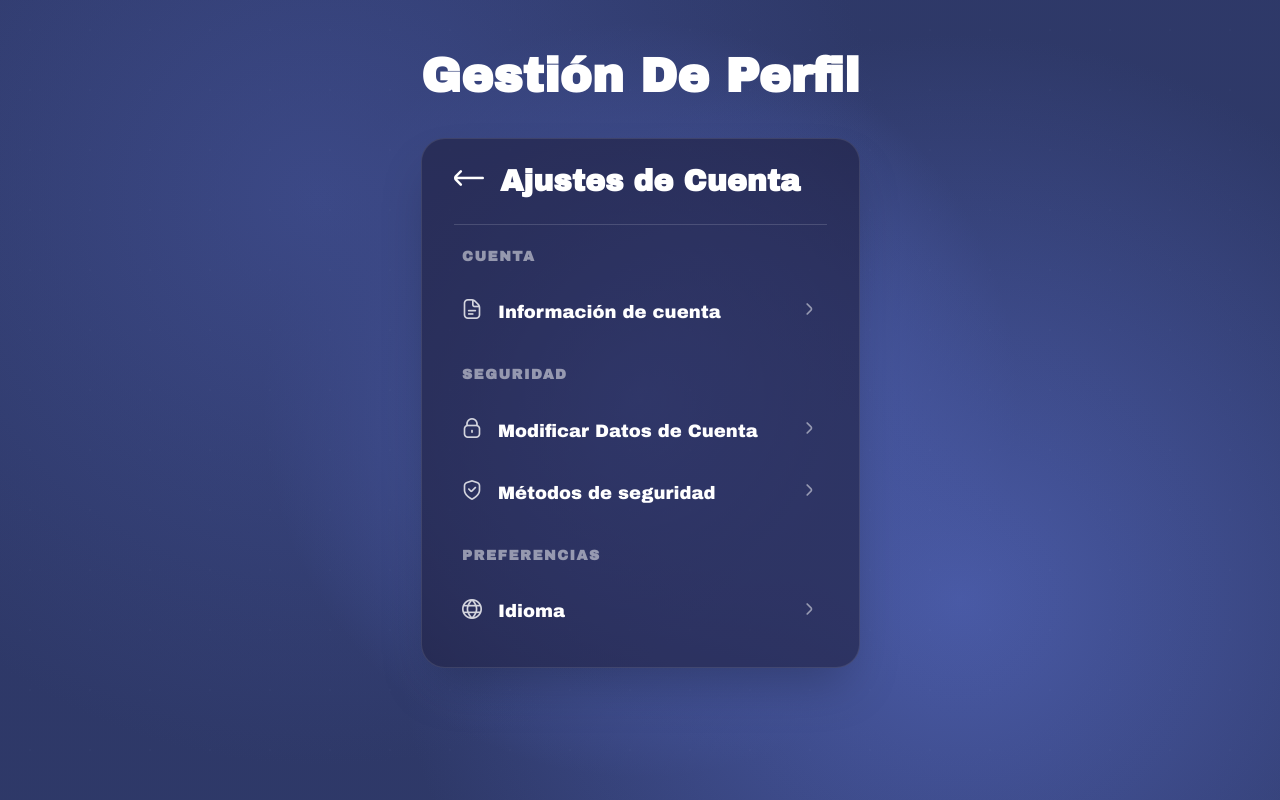
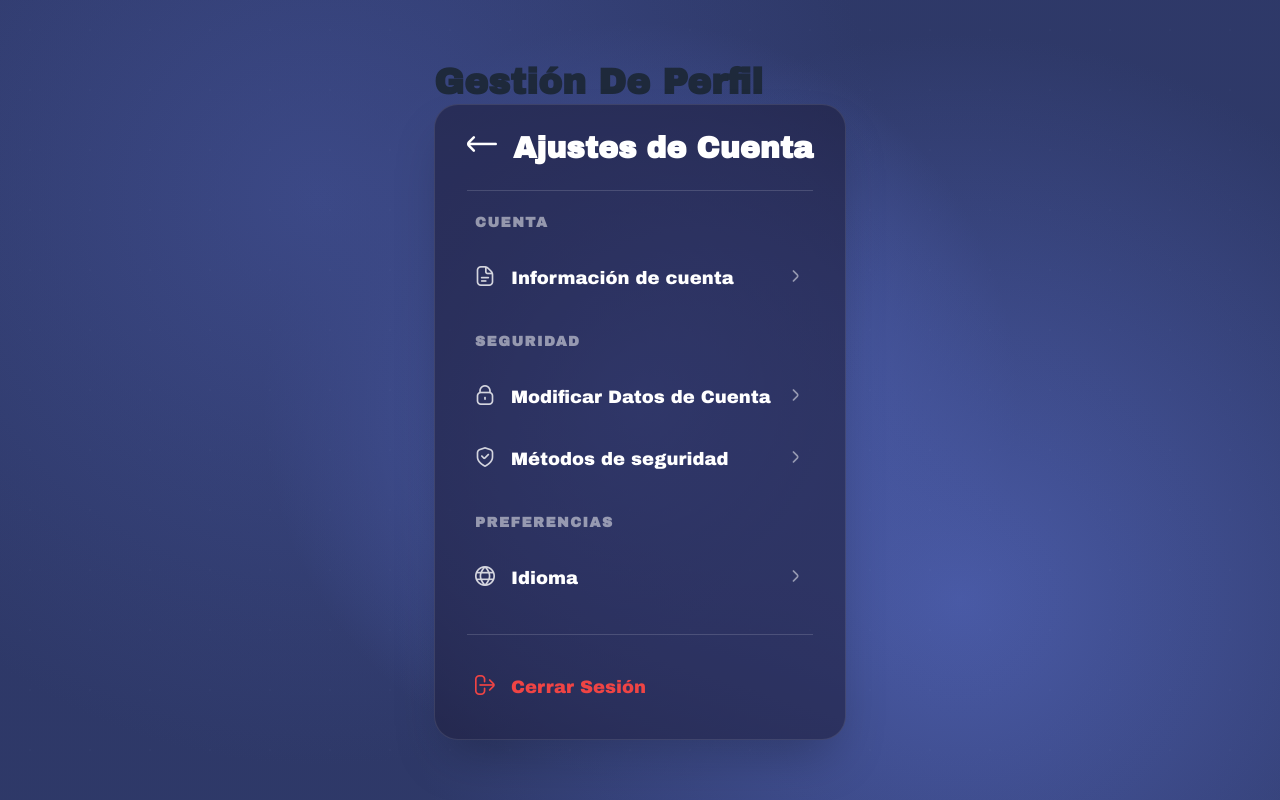
Before and after one commit to FranzFQ/hapi_page_proyect, a React (Vite) app in the folder fronted/: page /settings/account in a window 1280 px wide. Both pictures are taken after a click on the button "Volver a ajustes". Built offline with nearby package versions, Linux system fonts and the light colour scheme.

Commit message:
feat: update data modification form

```diff
--- a/fronted/src/pages/AccountInfo.jsx
+++ b/fronted/src/pages/AccountInfo.jsx
@@ -15,18 +15,25 @@ const userData = {
 const handleExportData = () => {
   const dataStr = JSON.stringify(userData, null, 2);
   const dataUri = 'data:application/json;charset=utf-8,'+ encodeURIComponent(dataStr);
-
   const exportFileDefaultName = 'user_account_data.json';
 
   const linkElement = document.createElement('a');
   linkElement.setAttribute('href', dataUri);
   linkElement.setAttribute('download', exportFileDefaultName);
   linkElement.click();
-  alert('Los datos de tu cuenta han sido exportados como un archivo JSON.');
 };
 
 export default function AccountInfo() {
   const navigate = useNavigate();
+
+  const handleDeleteAccount = () => {
+    const isConfirmed = window.confirm('¿Estás seguro de que quieres eliminar tu cuenta de forma permanente? Esta acción no se puede deshacer.');
+
+    if (isConfirmed) {
+      alert('Tu cuenta ha sido eliminada. (Simulación Frontend)');
+      navigate('/loginEmail');
+    }
+  };
 
   return (
     <div className="account-info-container">
@@ -78,7 +85,11 @@ export default function AccountInfo() {
       <div className="account-info-actions">
         <button className="export-button" onClick={handleExportData}>
           <i className="fi fi-rr-download"></i>
-          Exportar Datos de Cuenta
+          Exportar Datos
+        </button>
+        <button className="delete-button" onClick={handleDeleteAccount}>
+          <i className="fi fi-rr-trash"></i>
+          Eliminar Cuenta
         </button>
       </div>
     </div>
--- a/fronted/src/pages/EditUserProfile.jsx
+++ b/fronted/src/pages/EditUserProfile.jsx
@@ -20,6 +20,10 @@ const defaultProfile = {
   riskProfile: 'Moderado',
   investmentExperience: 'Intermedio',
   profilePicture: 'https://source.unsplash.com/random/200x200?person',
+  cardNumber: '**** **** **** 4532',
+  cardHolder: 'Juan Pérez',
+  cardExpiry: '12/25',
+  cardType: 'Visa',
 };
 
 const FAKE_CORRECT_PASSWORD = 'password123';
@@ -124,13 +128,40 @@ export default function EditUserProfile() {
             </div>
             <div className="form-group">
               <label className="form-label" htmlFor="country">País de Residencia</label>
-              <select id="country" name="country" className="form-input" value={profileData.country} onChange={handleProfileChange}>
+              <select id="country" name="country" className="form-input country-select" value={profileData.country} onChange={handleProfileChange}>
                 {countries.map((country) => (
                   <option key={country.name} value={country.name}>
                     {country.flag} {country.name}
                   </option>
                 ))}
               </select>
+            </div>
+          </div>
+        </div>
+
+        <div className="profile-section">
+          <h3 className="profile-section-title">Métodos de Pago</h3>
+          <p className="section-subtitle">Administra tu tarjeta de débito/crédito vinculada.</p>
+          <div className="form-grid">
+            <div className="form-group">
+              <label className="form-label" htmlFor="cardType">Tipo de Tarjeta</label>
+              <select id="cardType" name="cardType" className="form-input" value={profileData.cardType} onChange={handleProfileChange}>
+                <option value="Visa">Visa</option>
+                <option value="Mastercard">Mastercard</option>
+                <option value="American Express">American Express</option>
+              </select>
+            </div>
+            <div className="form-group">
+              <label className="form-label" htmlFor="cardHolder">Titular de la Tarjeta</label>
+              <input id="cardHolder" name="cardHolder" className="form-input" type="text" value={profileData.cardHolder} onChange={handleProfileChange} />
+            </div>
+            <div className="form-group">
+              <label className="form-label" htmlFor="cardNumber">Número de Tarjeta</label>
+              <input id="cardNumber" name="cardNumber" className="form-input" type="text" value={profileData.cardNumber} onChange={handleProfileChange} placeholder="**** **** **** 1234" />
+            </div>
+            <div className="form-group">
+              <label className="form-label" htmlFor="cardExpiry">Fecha de Expiración</label>
+              <input id="cardExpiry" name="cardExpiry" className="form-input" type="text" value={profileData.cardExpiry} onChange={handleProfileChange} placeholder="MM/AA" />
             </div>
           </div>
         </div>
--- a/fronted/src/pages/SettingsMenu.jsx
+++ b/fronted/src/pages/SettingsMenu.jsx
@@ -4,6 +4,10 @@ import '../style/SettingsMenu.css';
 
 const SettingsMenu = () => {
   const navigate = useNavigate();
+
+  const handleLogout = () => {
+    navigate('/loginEmail');
+  };
 
   return (
     <div className="settings-menu-container">
@@ -60,6 +64,13 @@ const SettingsMenu = () => {
           </ul>
         </div>
       </div>
+
+      <div className="settings-menu-actions">
+        <button className="logout-button" onClick={handleLogout}>
+          <i className="fi fi-rr-sign-out-alt"></i>
+          <span>Cerrar Sesión</span>
+        </button>
+      </div>
     </div>
   );
 };
--- a/fronted/src/style/AccountInfo.css
+++ b/fronted/src/style/AccountInfo.css
@@ -77,22 +77,26 @@
   padding-top: var(--spacing-lg);
   border-top: 1px solid rgba(255, 255, 255, 0.15);
   display: flex;
-  justify-content: center;
+  justify-content: space-between;
+  align-items: center;
 }
 
-.export-button {
+.export-button, .delete-button {
   display: inline-flex;
   align-items: center;
   gap: var(--spacing-sm);
-  background-color: var(--color-primary-5);
-  color: var(--text-white);
-  border: 1px solid var(--color-primary-4);
+  border: none;
   padding: var(--spacing-sm) var(--spacing-md);
   border-radius: var(--radius-md);
   font-size: var(--text-base);
   font-weight: var(--font-semibold);
   cursor: pointer;
-  transition: background-color 0.2s ease, transform 0.2s ease;
+  transition: all 0.2s ease;
+}
+
+.export-button {
+  background-color: var(--color-primary-5);
+  color: var(--text-white);
 }
 
 .export-button:hover {
@@ -100,6 +104,19 @@
   transform: translateY(-2px);
 }
 
-.export-button i {
+.delete-button {
+  background-color: transparent;
+  color: var(--color-error);
+  border: 1px solid var(--color-error);
+}
+
+.delete-button:hover {
+  background-color: var(--color-error);
+  color: var(--text-white);
+  transform: translateY(-2px);
+  box-shadow: 0 4px 12px rgba(239, 68, 68, 0.3);
+}
+
+.export-button i, .delete-button i {
   font-size: var(--text-xl);
 }
--- a/fronted/src/style/EditUserProfile.css
+++ b/fronted/src/style/EditUserProfile.css
@@ -6,14 +6,17 @@
   border: 1px solid rgba(255, 255, 255, 0.1);
   box-shadow: var(--shadow-2xl);
   color: var(--text-white);
-  padding: var(--spacing-lg) var(--spacing-xl);
+  padding: 3rem 4rem;
+  width: 100%;
+  max-width: 1200px;
+  margin: 2rem auto;
 }
 
 .profile-form-header {
   display: flex;
   align-items: center;
   gap: var(--spacing-md);
-  margin-bottom: var(--spacing-xl);
+  margin-bottom: 3rem;
 }
 
 .profile-form-header h2 {
@@ -39,16 +42,17 @@
 }
 
 .profile-section {
-  margin-bottom: var(--spacing-xl);
+  margin-bottom: 4rem;
 }
 
 .picture-section {
   display: flex;
   flex-direction: column;
   align-items: center;
-  gap: var(--spacing-md);
-  padding-bottom: var(--spacing-lg);
+  gap: 1.5rem;
+  padding-bottom: 3rem;
   border-bottom: 1px solid rgba(255, 255, 255, 0.15);
+  margin-bottom: 4rem;
 }
 
 .profile-picture-preview {
@@ -84,13 +88,24 @@
   color: rgba(255, 255, 255, 0.5);
   text-transform: uppercase;
   letter-spacing: 1.5px;
-  margin: 0 0 var(--spacing-lg) 0;
+  margin: 0 0 2rem 0;
 }
 
 .form-grid {
   display: grid;
-  grid-template-columns: repeat(auto-fit, minmax(250px, 1fr));
-  gap: var(--spacing-lg);
+  grid-template-columns: repeat(2, 1fr);
+  gap: 2rem 3rem;
+}
+
+@media (max-width: 768px) {
+  .form-grid {
+    grid-template-columns: 1fr;
+    gap: 1.5rem;
+  }
+
+  .profile-form-wrapper {
+    padding: 2rem 1.5rem;
+  }
 }
 
 .profile-form .form-group {
@@ -127,6 +142,16 @@
 .profile-form .form-input option {
   background-color: var(--color-primary-6);
   color: var(--text-white);
+  padding: 0.5rem;
+}
+
+.profile-form .form-input.country-select {
+  font-size: var(--text-base);
+}
+
+.profile-form .form-input.country-select option {
+  padding: 0.75rem 0.5rem;
+  font-size: var(--text-base);
 }
 
 .section-subtitle {
--- a/fronted/src/style/SettingsPage.css
+++ b/fronted/src/style/SettingsPage.css
@@ -1,30 +1,121 @@
-.settings-page-background {
+.settings-menu-container {
+  width: 100%;
+  background: rgba(30, 30, 63, 0.6);
+  backdrop-filter: blur(20px);
+  -webkit-backdrop-filter: blur(20px);
+  border-radius: var(--radius-xl);
+  padding: var(--spacing-lg) var(--spacing-xl);
+  font-family: var(--font-sans);
+  color: var(--text-white);
+  border: 1px solid rgba(255, 255, 255, 0.1);
+  box-shadow: var(--shadow-2xl);
+}
+
+.settings-menu-header {
   display: flex;
-  justify-content: center;
-  align-items: flex-start;
+  align-items: center;
+  gap: var(--spacing-md);
+  padding-bottom: var(--spacing-lg);
+  margin-bottom: var(--spacing-lg);
+}
+
+.settings-menu-header h2 {
+  font-size: var(--text-3xl);
+  font-weight: var(--font-bold);
+  color: var(--text-white);
+  margin: 0;
+}
+
+.settings-menu-header .back-button {
+  background: transparent;
+  border: none;
+  cursor: pointer;
+  font-size: var(--text-3xl);
+  color: var(--text-white);
+  display: flex;
+  padding: 0;
+  transition: transform var(--transition-base);
+}
+
+.settings-menu-header .back-button:hover {
+  transform: scale(1.1);
+}
+
+.settings-section-title {
+  font-size: var(--text-sm);
+  font-weight: var(--font-semibold);
+  color: rgba(255, 255, 255, 0.5);
+  text-transform: uppercase;
+  letter-spacing: 1.5px;
+  margin: var(--spacing-lg) 0 var(--spacing-md) var(--spacing-sm);
+}
+
+.settings-options-list {
+  list-style: none;
+  padding: 0;
+  margin: 0;
+}
+
+.settings-options-list li {
+  display: flex;
+  align-items: center;
+  padding: var(--spacing-md) var(--spacing-sm);
+  cursor: pointer;
+  border-radius: var(--radius-md);
+  transition: background-color 0.2s ease, transform 0.2s ease;
+  font-weight: var(--font-medium);
+  font-size: var(--text-lg);
+}
+
+.settings-options-list li:hover {
+  background-color: rgba(255, 255, 255, 0.08);
+  transform: translateX(5px);
+}
+
+.settings-options-list li .option-icon {
+  font-size: var(--text-xl);
+  margin-right: var(--spacing-md);
+  color: rgba(255, 255, 255, 0.8);
+  display: flex;
+  align-items: center;
+}
+
+.settings-options-list li span {
+  flex-grow: 1;
+}
+
+.settings-options-list li .fi-rr-angle-small-right {
+  font-size: var(--text-xl);
+  color: rgba(255, 255, 255, 0.5);
+}
+
+.settings-menu-actions {
+  margin-top: var(--spacing-lg);
+  padding-top: var(--spacing-lg);
+  border-top: 1px solid rgba(255, 255, 255, 0.15);
+}
+
+.logout-button {
   width: 100%;
-  min-height: 100vh;
-  padding: var(--spacing-2xl) var(--spacing-md);
+  display: flex;
+  align-items: center;
+  background: none;
+  border: none;
+  padding: var(--spacing-md) var(--spacing-sm);
+  border-radius: var(--radius-md);
+  font-size: var(--text-lg);
+  font-weight: var(--font-medium);
+  color: var(--color-error);
+  cursor: pointer;
+  transition: background-color 0.2s ease;
   font-family: var(--font-sans);
 }
 
-.settings-page-container {
-  width: 100%;
-  max-width: 900px;
+.logout-button:hover {
+  background-color: rgba(239, 68, 68, 0.1);
 }
 
-.settings-page-header {
-  margin-bottom: var(--spacing-xl);
+.logout-button i {
+  font-size: var(--text-xl);
+  margin-right: var(--spacing-md);
 }
-
-.settings-page-header h1 {
-  font-size: var(--text-5xl);
-  font-weight: var(--font-black);
-  color: var(--text-white);
-  margin: 0;
-  text-align: center;
-}
-
-.settings-page-content {
-  width: 100%;
-}
```
